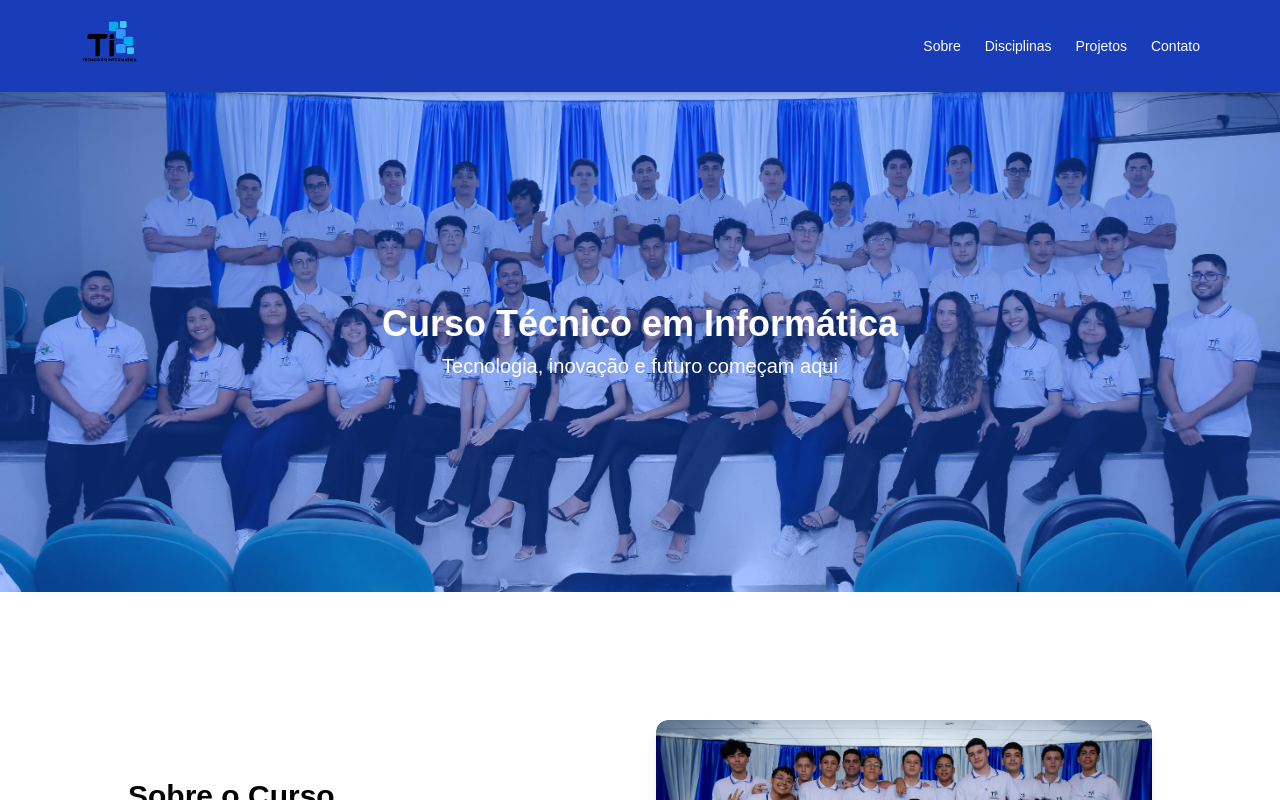
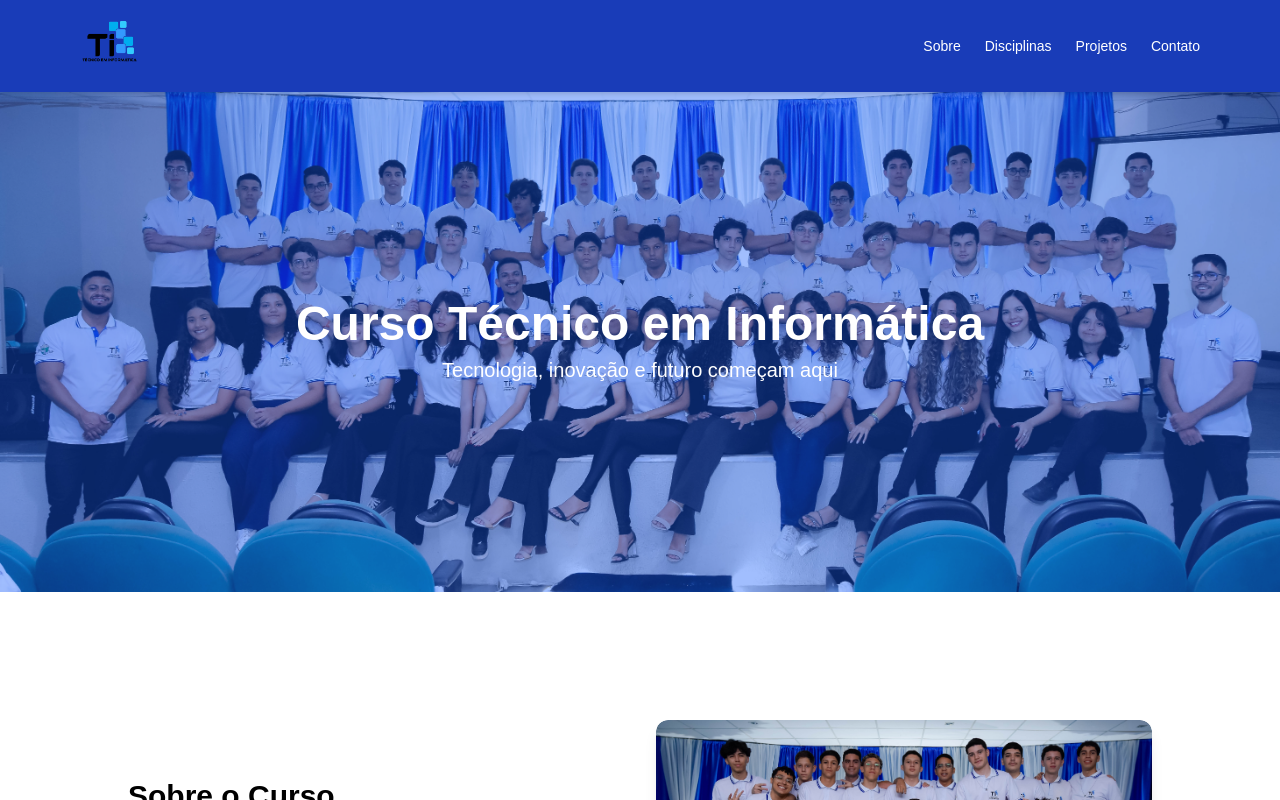
Before and after one commit to andre-0303/infor-eeep, a Next.js app: page / in a window 1280 px wide. Shown: the top 800 px of the page. Built offline with nearby package versions, Linux system fonts and the light colour scheme.

Commit message:
Ajustando o banner

```diff
--- a/src/components/banner/page.tsx
+++ b/src/components/banner/page.tsx
@@ -14,9 +14,13 @@
 
             <div className="absolute inset-0 bg-blue-600 opacity-40"></div>
 
-        <div className="absolute inset-0 flex items-center justify-center flex-col text-white text-4xl font-bold">
-            <h1 className='text-xl sm:text-2xl md:text-4xl font-extrabold'>Curso Técnico em Informática</h1>
-            <h4 className='text-sm sm:text-base md:text-xl font-normal mt-2'>Tecnologia, inovação e futuro começam aqui</h4>
+            <div className="absolute inset-0 flex items-center justify-center flex-col text-white text-center">
+                <h1 className='text-2xl sm:text-3xl md:text-5xl font-extrabold'>
+                    Curso Técnico em Informática
+                </h1>
+                <h4 className='text-base sm:text-lg md:text-xl font-normal mt-2'>
+                    Tecnologia, inovação e futuro começam aqui
+                </h4>
             </div>
         </div>
     );
```
Lines whose indentation alone changed are shown as unchanged.
